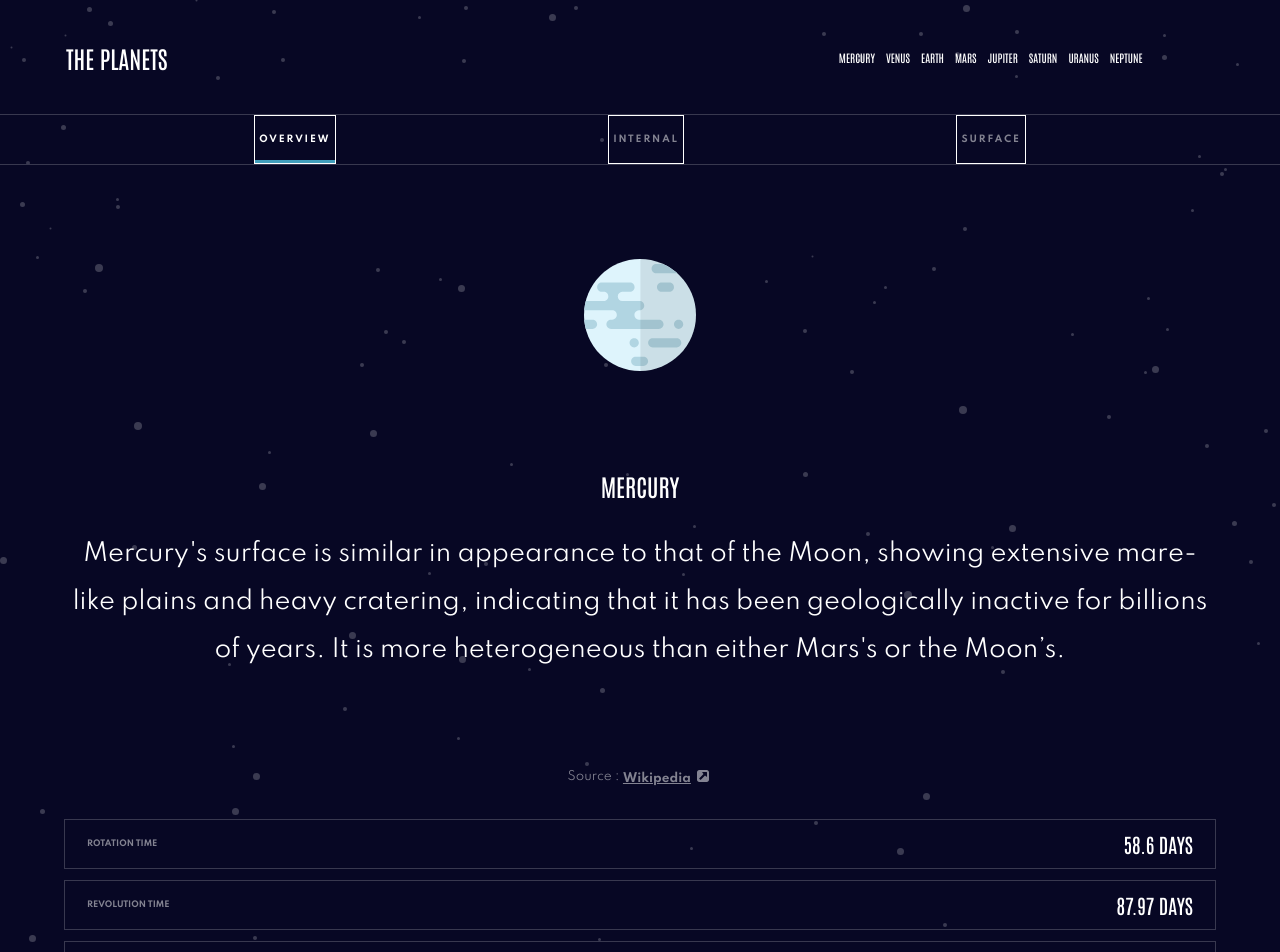
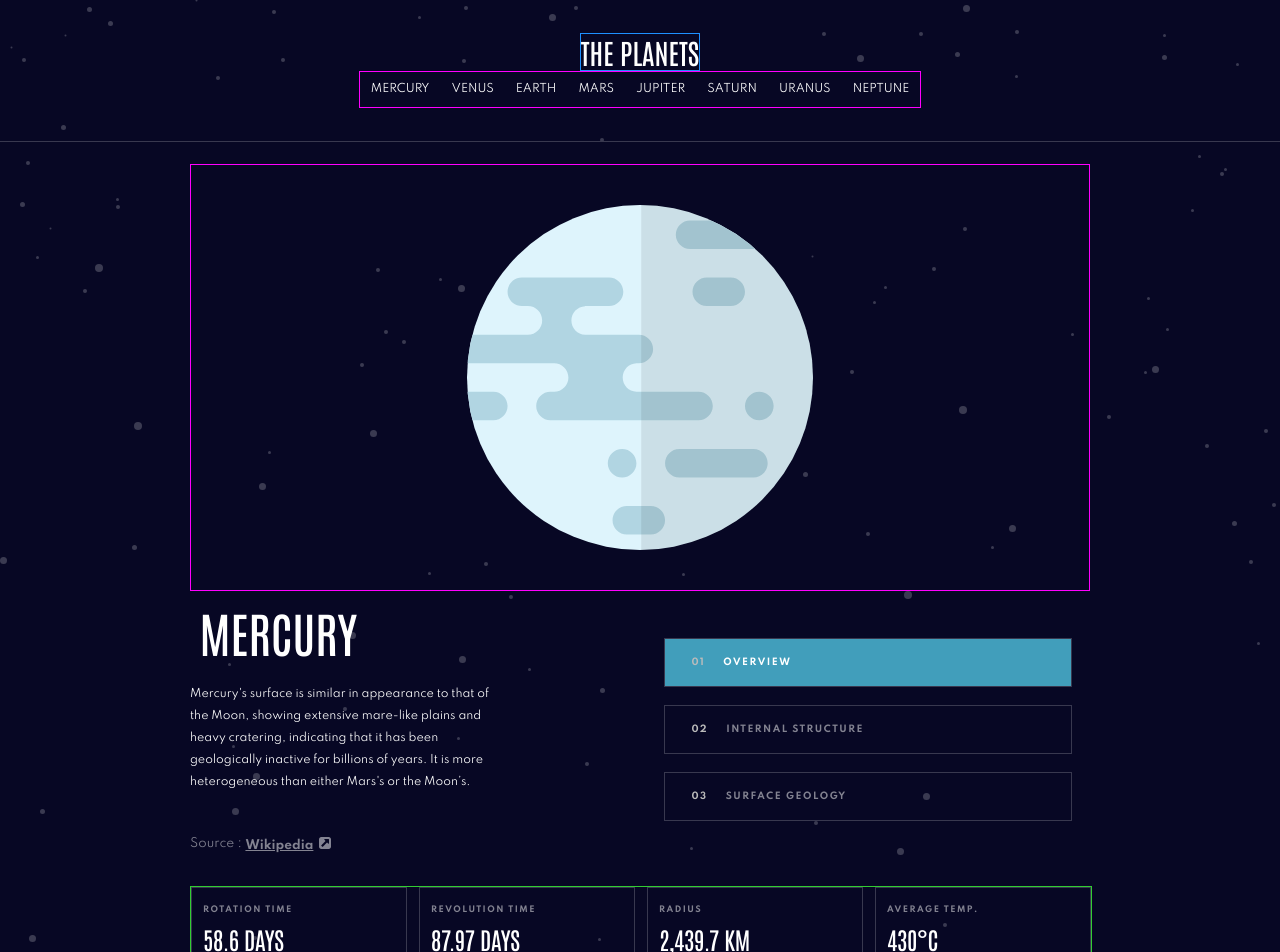
Before and after one commit to davidrhyne/planets-fact-site, a React (Create React App) app: page / in a window 1280 px wide. Shown: the top 952 px of the page. Built offline with nearby package versions, Linux system fonts and the light colour scheme.

Commit message:
adding styling for tablet sized displays

```diff
--- a/src/components/card/index.js
+++ b/src/components/card/index.js
@@ -1,5 +1,5 @@
 import React, { useState } from 'react'
-import { Container, Title, Text, Void, Button, ButtonGroup, ImageContainer, Image, ImageAccent, Label, LinkContainer, Link, LinkIcon, Factoid, FactoidLabel, FactoidFact} from './styles/Card'
+import { Container, Title, Text, Void, ButtonPrefix, ButtonSuffix, Button, ButtonGroup, ImageContainer, Image, ImageAccent, Label, LinkContainer, Link, LinkIcon, FactoidContainer, Factoid, FactoidLabel, FactoidFact} from './styles/Card'
 import { usePlanetData } from '../../context/PlanetContext'
 import { useCurrentPlanet, useCurrentPlanetUpdate } from '../../context/CurrentPlanetContext'
 import { useCategory, useCategoryUpdate } from '../../context/CategoryContext'
@@ -58,10 +58,20 @@ Card.LinkIcon = function CardLinkIcon({ children, ...restProps}) {
 }
 
 Card.ButtonGroup = function CardButtonGroup({ children, ...restProps}) {
-
-
     return (
         <ButtonGroup  {...restProps}>{children}</ButtonGroup>
+    )
+}
+
+Card.ButtonPrefix = function CardButtonPrefix({ children, ...restProps}) {
+    return (
+        <ButtonPrefix  {...restProps}>{children}</ButtonPrefix>
+    )
+}
+
+Card.ButtonSuffix = function CardButtonSuffix({ children, ...restProps}) {
+    return (
+        <ButtonSuffix  {...restProps}>{children}</ButtonSuffix>
     )
 }
 
@@ -70,12 +80,22 @@ Card.Button = function CardButton({ children, ...restProps}) {
     // console.log('button group current planet =', currentPlanet)
 
     const category = useCategory()
-    console.log('category = ', category.toLowerCase())
+    console.log('category = ', category)
 
     const updateCategory = useCategoryUpdate();
     function handleButtonClick(value) {
-        //console.log('card button was clicked = ', value)
-        updateCategory(value)
+
+        // if the prefix is clicked instead of anywhere else on the button
+        // then adjust the value to the expected category value
+        if (value === '01') {
+            updateCategory('Overview')
+        } else if (value === '02') {
+            updateCategory('Internal Structure')
+        } else if (value === '03') {
+            updateCategory('Surface Geology')
+        } else {
+            updateCategory(value.slice(2))
+        }
 
     }
 
@@ -137,6 +157,12 @@ Card.Image = function CardImage({ ...restProps}) {
     )
 }
 
+Card.FactoidContainer = function CardFactoidContainer({ children, ...restProps}) {
+    return (
+        <FactoidContainer {...restProps} >{children}</FactoidContainer>
+    )
+}
+
 Card.Factoid = function CardFactoid({ children, ...restProps}) {
     return (
         <Factoid {...restProps} >{children}</Factoid>
--- a/src/components/card/styles/Card.js
+++ b/src/components/card/styles/Card.js
@@ -15,7 +15,19 @@ export const Container = styled.div`
     /* gap: 1em; */
 
     @media (min-width: 700px) {
-
+        padding: 2em;
+        display: grid;
+        margin: 0 auto;
+        gap: 0 1em;
+        grid-template-columns: 1fr 1fr;
+        grid-template-areas:
+            "image image"
+            "title buttons"
+            "text buttons"
+            "links buttons"
+            "factoids factoids"
+        ;
+        max-width: 900px;
     }
 
     @media (min-width: 1500px) {
@@ -24,6 +36,7 @@ export const Container = styled.div`
 `
 
 export const Title = styled.div`
+    grid-area: title;
     font-family: ${FONT_FAMILY.SECONDARY};
     font-size: 2.5rem;
     font-weight: ${FONT_WEIGHT.MEDIUM};
@@ -32,25 +45,27 @@ export const Title = styled.div`
 
 
     @media (min-width: 700px) {
-        font-size: 1.5rem;
+        font-size: 3rem;
     }
 
 `
 
 export const Text = styled.div`
+    grid-area: text;
     padding: 1em 0 4em;
     width: 90%;
     line-height: 2;
     text-align: center;
+    max-width: 70%;
 
     @media (min-width: 700px) {
-        font-size: 1.5rem;
+        text-align: left;
     }
 
 `
 
 export const ButtonGroup = styled.div`
-
+    grid-area: buttons;
     display: flex;
     justify-content: space-evenly;
     text-transform: uppercase;
@@ -62,9 +77,28 @@ export const ButtonGroup = styled.div`
     border-bottom: 1px solid ${COLOR_SCHEME.SECONDARY};
     /* margin-right: 5em;
     margin-left: 5em; */
+    @media (min-width: 700px) {
+        border-bottom: unset;
+        flex-direction: column;
 
-    &:hover {
+    }
+`
 
+export const ButtonPrefix = styled.span`
+    display: none;
+
+    @media (min-width: 700px) {
+        display: inline-block;
+        margin-right: 2em;
+        color: ${COLOR_SCHEME.LIGHT_GRAY};
+    }
+`
+
+export const ButtonSuffix = styled.span`
+    display: none;
+
+    @media (min-width: 700px) {
+        display: inline-block;
 
     }
 `
@@ -89,44 +123,37 @@ export const Button = styled.div`
     color: ${props => props.surface && props.category === 'surface' ?
         `${COLOR_SCHEME.WHITE}`  : null  } ;
 
-    /* background: ${props => props.color === 'COLOR_SCHEME.MERCURY_PLANET' ? 'lime' : 'pink'}; */
+
 
     &:hover {
         color: ${COLOR_SCHEME.WHITE};
         background: ${COLOR_SCHEME.SECONDARY};
-        /* border-bottom: 3px solid ${props =>
-        props.planet === 'Mercury' ? COLOR_SCHEME.MERCURY_PLANET :
-        props.planet === 'Venus' ? COLOR_SCHEME.VENUS_PLANET :
-        props.planet === 'Earth' ? COLOR_SCHEME.EARTH_PLANET :
-        props.planet === 'Mars' ? COLOR_SCHEME.MARS_PLANET :
-        props.planet === 'Jupiter' ? COLOR_SCHEME.JUPITER_PLANET :
-        props.planet === 'Saturn' ? COLOR_SCHEME.SATURN_PLANET :
-        props.planet === 'Uranus' ? COLOR_SCHEME.URANUS_PLANET :
-            COLOR_SCHEME.NEPTUNE_PLANET}; */
-
-        /* box-shadow: inset 0px -3px 0 ${props =>
-            props.planet === 'Mercury' ? COLOR_SCHEME.MERCURY_PLANET :
-            props.planet === 'Venus' ? COLOR_SCHEME.VENUS_PLANET :
-            props.planet === 'Earth' ? COLOR_SCHEME.EARTH_PLANET :
-            props.planet === 'Mars' ? COLOR_SCHEME.MARS_PLANET :
-            props.planet === 'Jupiter' ? COLOR_SCHEME.JUPITER_PLANET :
-            props.planet === 'Saturn' ? COLOR_SCHEME.SATURN_PLANET :
-            props.planet === 'Uranus' ? COLOR_SCHEME.URANUS_PLANET :
-                COLOR_SCHEME.NEPTUNE_PLANET};             */
     }
 
     @media (min-width: 700px) {
-        border: 1px solid white;
+        box-shadow: unset;
+        border: 1px solid ${COLOR_SCHEME.SECONDARY};
+        padding: 2em 3em;
+        margin-bottom: 2em;
+        letter-spacing: 1.5px;
 
+        background: ${props => props.overview && props.category === 'overview' ?
+            `${props.color}` : null } ;
+        background: ${props => props.internal && props.category === 'internal' ?
+            `${props.color}` : null } ;
+        background: ${props => props.surface && props.category === 'surface' ?
+            `${props.color}` : null  } ;
     }
 `
 export const ImageContainer = styled.div`
+    grid-area: image;
     display: flex;
     justify-content: center;
     align-items: center;
     flex-direction: column;
-    /* border: 1px solid magenta; */
+    border: 1px solid magenta;
     min-height: 300px;
+    /* width: 70%; */
     /* width: auto;
     margin: auto 0; */
     /* display: flex;
@@ -134,20 +161,35 @@ export const ImageContainer = styled.div`
     justify-content: center; */
     position: relative;
 
+    @media (min-width: 400px) {
+        min-height: 425px;
+
+    }
 `
 
 
 export const Image = styled.img`
 
-    display: block;
+    /* display: block; */
     /* border: 1px red solid; */
     margin: auto;
     /* margin: 8em 0; */
     /* margin: calc(14em * (1 - ${props => props.ratio})) 0; */
+
+    /* width: 100%; */
+    height: auto;
     width: calc(70% * ${props => props.ratio});
-    height: auto;
+    /* box-sizing: unset; */
+    /* width: 70% ; */
+    /* height: calc(40% * ${props => props.ratio});
+    width: auto; */
 
     z-index: -2;
+
+    /* @media (min-width: 400px) {
+        width: calc(80% * ${props => props.ratio});
+
+    } */
 `
 
 export const ImageAccent = styled.img`
@@ -171,6 +213,7 @@ export const Label = styled.span`
 `
 
 export const LinkContainer = styled.div`
+    grid-area: links;
     display: flex;
     margin: 0 0 3em;
 `
@@ -188,15 +231,40 @@ export const LinkIcon = styled.img`
     height: auto;
     margin-left: .5em;
 `
+export const FactoidContainer = styled.div`
+    grid-area: factoids;
+    width: 90%;
+
+    display: flex;
+    flex-direction: column;
+    justify-content: center;
+    align-content: center;
+    border: 1px solid limegreen;
+
+    @media (min-width: 700px) {
+        flex-direction: row;
+        width: 100%;
+        justify-content: space-between;
+        padding: 0;
+    }
+`
+
 
 export const Factoid = styled.div`
     display: flex;
     justify-content: space-between;
-    width: 90%;
+
     border: 1px solid ${COLOR_SCHEME.SECONDARY};
     padding: 1em 2em;
     box-sizing: border-box;
-    margin-bottom: 1em;
+    margin: 0 auto 1em;
+
+    @media (min-width: 700px) {
+        flex-direction: column;
+        padding: 1.5em 1em;
+        margin: 0;
+        width: 24%;
+    }
 `
 
 export const FactoidLabel = styled.div`
@@ -204,8 +272,13 @@ export const FactoidLabel = styled.div`
     font-weight: ${FONT_WEIGHT.BOLD};
     color: ${COLOR_SCHEME.TERTIARY};
     text-transform: uppercase;
-    letter-spacing: 1.7;
+    letter-spacing: 1.5px;
     align-self: center;
+
+    @media (min-width: 700px) {
+        align-self: flex-start;
+        margin-bottom: 1em;
+    }
 `
 
 export const FactoidFact = styled.div`
@@ -213,4 +286,9 @@ export const FactoidFact = styled.div`
     font-size: 1.25rem;
     font-weight: ${FONT_WEIGHT.MEDIUM};
     text-transform: uppercase;
+
+    @media (min-width: 700px) {
+        font-size: 1.5rem;
+        letter-spacing: -.3px;
+    }
 `
--- a/src/components/header/styles/Header.js
+++ b/src/components/header/styles/Header.js
@@ -5,7 +5,7 @@ export const Container = styled.div`
     /* background: ${props => props.theme.ACCENT};  */
     /* background-color: dodgerblue; */
     font-family: 'Antonio',sans-serif;
-    color: white;
+    color: ${COLOR_SCHEME.WHITE};
     display: flex;
     justify-content: space-between;
     align-items: center;
@@ -18,20 +18,22 @@ export const Container = styled.div`
     }
 
     @media (min-width: 700px) {
-        padding: 2em 6em;
+        flex-direction: column;
+        padding: 3em;
     }
 
     @media (min-width: 1500px) {
-        padding: 2em 10%;
+        /* padding: 2em 10%;         */
     }
 `
 
 export const Title = styled.div`
     /* font-size: 800; */
     font-size: 1.75rem;
+    border: 1px solid dodgerblue;
 
-    @media (min-width: 700px) {
-        font-size: 1.5rem;
+    @media (min-width: 750px) {
+        /* font-size: 1.5rem; */
     }
 
 `
--- a/src/components/navbar/styles/NavBar.js
+++ b/src/components/navbar/styles/NavBar.js
@@ -1,5 +1,5 @@
 import styled from 'styled-components';
-import { COLOR_SCHEME, FONT_WEIGHT } from '../../../constants/constants'
+import { COLOR_SCHEME, FONT_FAMILY, FONT_WEIGHT } from '../../../constants/constants'
 
 
 export const Container = styled.div`
@@ -18,18 +18,19 @@ export const Container = styled.div`
     }
 
     @media (min-width: 700px) {
-        padding: 2em 6em;
+        /* padding: 0 0 2em;  */
     }
 
     @media (min-width: 1500px) {
-        padding: 2em 10%;
+        /* padding: 2em 10%;         */
     }
 `
 
 export const List = styled.div`
-
+    font-family: ${FONT_FAMILY.PRIMARY};
     display: flex;
     justify-content: flex-end;
+    border: 1px magenta solid;
 
     /* font-size: 800; */
 /*
@@ -42,7 +43,9 @@ export const List = styled.div`
     } */
 `
 export const ListItem = styled.div`
-    padding: .5em;
+
+    padding: 1em;
+    cursor: pointer;
     /* font-size: 800; */
 
     display: none;
--- a/src/constants/constants.js
+++ b/src/constants/constants.js
@@ -15,6 +15,7 @@ export const COLOR_SCHEME = {
     PRIMARY: '#070724',
     SECONDARY:'#38384f',
     TERTIARY:'#838391',
+    LIGHT_GRAY:'#bbb',
     MERCURY_PLANET: '#def4fc',
     VENUS_PLANET: '#f7cc7f',
     EARTH_PLANET: '#545bfe',
--- a/src/containers/card.js
+++ b/src/containers/card.js
@@ -45,11 +45,22 @@ export function CardContainer( {children, ...restProps}) {
     return (
         <Card>
             <Card.ButtonGroup>
-                <Card.Button overview >Overview</Card.Button>
+                <Card.Button overview >
+                    <Card.ButtonPrefix>01</Card.ButtonPrefix>
+                    Overview
+                </Card.Button>
                 {/* <Card.Void>blank</Card.Void> */}
-                <Card.Button internal >Internal</Card.Button>
+                <Card.Button internal >
+                    <Card.ButtonPrefix>02</Card.ButtonPrefix>
+                    Internal Structure
+
+                </Card.Button>
                 {/* <Card.Void>blank</Card.Void> */}
-                <Card.Button surface >Surface</Card.Button>
+                <Card.Button surface >
+                    <Card.ButtonPrefix>03</Card.ButtonPrefix>
+                    Surface Geology
+
+                </Card.Button>
             </Card.ButtonGroup>
             {/* <Card.Image /> */}
             <Card.ImageContainer>
@@ -82,6 +93,7 @@ export function CardContainer( {children, ...restProps}) {
                                     <Card.LinkIcon src="./images/icon-source.svg"/>
                         </Card.Link>
                     </Card.LinkContainer>
+                    <Card.FactoidContainer>
                         <Card.Factoid>
                             <Card.FactoidLabel>Rotation Time</Card.FactoidLabel>
                             <Card.FactoidFact>{currentPlanetData.rotation}</Card.FactoidFact>
@@ -98,6 +110,7 @@ export function CardContainer( {children, ...restProps}) {
                             <Card.FactoidLabel>Average Temp.</Card.FactoidLabel>
                             <Card.FactoidFact>{currentPlanetData.temperature}</Card.FactoidFact>
                         </Card.Factoid>
+                    </Card.FactoidContainer>
                     {/* <div>
                         {category === 'Overview' ?
                             currentPlanetData.overview.content :
```
Lines whose indentation alone changed are shown as unchanged.
